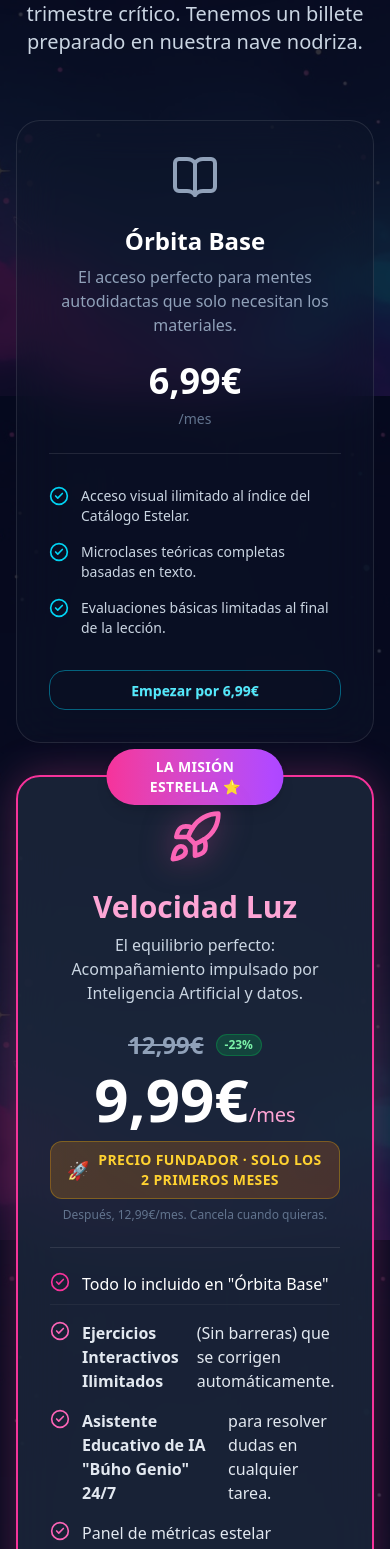
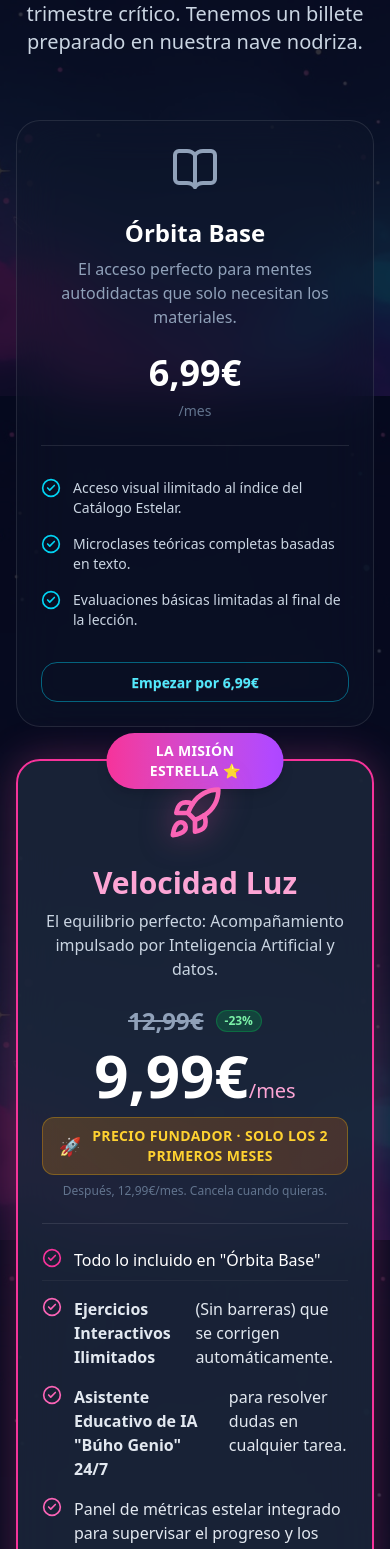
Before and after one commit to Cristina2M/GenioAcademy, a React app in the folder frontend/: page /mission in a window 390 px wide. Shown: the part 4668-6217 px from the top of the page. Built offline with nearby package versions, Linux system fonts and the light colour scheme; the HTML template or start-up script is replaced by a standard one.

Commit message:
corregir responsividad de las tarjetas de precios en la mision para evitar solapamiento en tablets

```diff
--- a/frontend/src/pages/Mission.jsx
+++ b/frontend/src/pages/Mission.jsx
@@ -124,10 +124,10 @@ export default function Mission() {
             </p>
           </div>
 
-          <div className="grid grid-cols-1 md:grid-cols-3 gap-8 items-stretch relative z-10 max-w-6xl mx-auto">
+          <div className="grid grid-cols-1 lg:grid-cols-3 gap-8 lg:gap-10 items-stretch relative z-10 max-w-6xl mx-auto">
 
             {/* Nivel 1 - Órbita Base */}
-            <div className="bg-slate-900/40 backdrop-blur-xl border border-white/10 rounded-3xl p-8 hover:-translate-y-2 transition-transform duration-300 flex flex-col items-center text-center">
+            <div className="bg-slate-900/40 backdrop-blur-xl border border-white/10 rounded-3xl p-6 md:p-8 hover:-translate-y-2 transition-transform duration-300 flex flex-col items-center text-center max-w-md mx-auto lg:max-w-none w-full">
               <BookOpen className="w-12 h-12 text-slate-400 mb-6" />
               <h3 className="text-2xl font-bold text-white mb-2">Órbita Base</h3>
               <p className="text-slate-400 mb-6 min-h-[50px]">El acceso perfecto para mentes autodidactas que solo necesitan los materiales.</p>
@@ -147,7 +147,7 @@ export default function Mission() {
             </div>
 
             {/* Nivel 2 - Velocidad Luz (Destacado) */}
-            <div className="bg-slate-800/80 backdrop-blur-xl border-2 border-pink-500 rounded-3xl p-8 transform md:-translate-y-4 shadow-[0_0_40px_rgba(236,72,153,0.3)] relative flex flex-col items-center text-center">
+            <div className="bg-slate-800/80 backdrop-blur-xl border-2 border-pink-500 rounded-3xl p-6 md:p-8 lg:transform lg:-translate-y-4 shadow-[0_0_40px_rgba(236,72,153,0.3)] relative flex flex-col items-center text-center max-w-md mx-auto lg:max-w-none w-full">
               <div className="absolute top-0 left-1/2 -translate-x-1/2 -translate-y-1/2 bg-gradient-to-r from-pink-500 to-purple-500 text-white font-black px-6 py-2 rounded-full text-sm tracking-wide shadow-lg uppercase">
                 La Misión Estrella ⭐
               </div>
@@ -182,7 +182,7 @@ export default function Mission() {
             </div>
 
             {/* Nivel 3 - Agujero de Gusano */}
-            <div className="bg-slate-900/40 backdrop-blur-xl border border-white/10 rounded-3xl p-8 hover:-translate-y-2 transition-transform duration-300 flex flex-col items-center text-center">
+            <div className="bg-slate-900/40 backdrop-blur-xl border border-white/10 rounded-3xl p-6 md:p-8 hover:-translate-y-2 transition-transform duration-300 flex flex-col items-center text-center max-w-md mx-auto lg:max-w-none w-full">
               <Users className="w-12 h-12 text-purple-400 mb-6" />
               <h3 className="text-2xl font-bold text-purple-300 mb-2">Agujero de Gusano</h3>
               <p className="text-slate-400 mb-6 min-h-[50px]">La experiencia definitiva con apoyo humano directo para superar cualquier obstáculo académico.</p>
```
